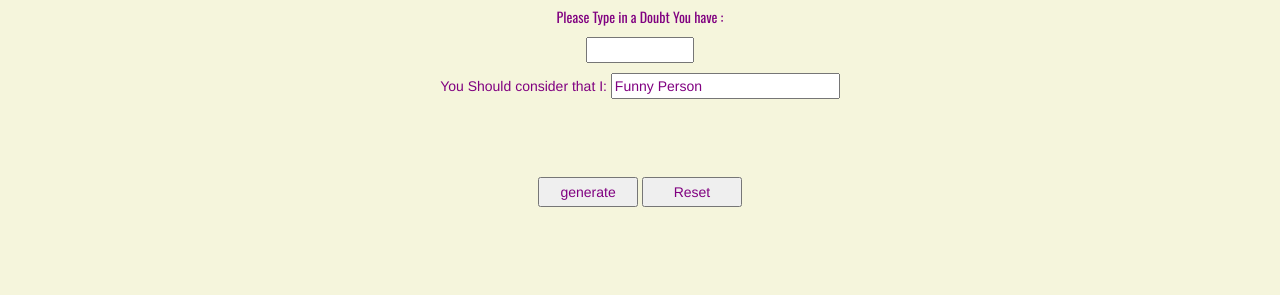
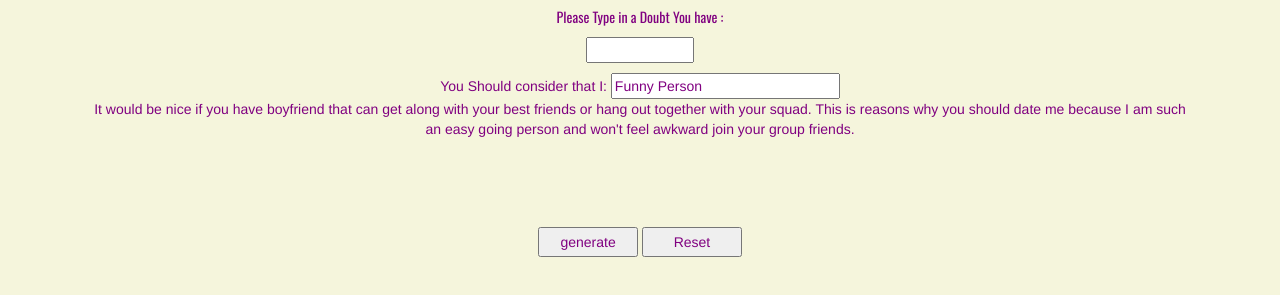
Before and after one commit to samboxft/20-12-21-reasons, a plain HTML site: page index.html in a window 1280 px wide. Both pictures are taken after typing "Sample", "Sample" into the empty fields and a click on the button "generate". Shown: the part 69-364 px from the top of the page. Drawn offline with nearby package versions, Linux system fonts and the light colour scheme; a web font is replaced by a local one.

Commit message:
messages

```diff
--- a/index.html
+++ b/index.html
@@ -24,9 +24,11 @@
             font-family: "Langar", cursive;
 
         }
+
         .doubts {
             font-family: "Oswald", sans-serif;
         }
+
         .consider {
             font-family: "Oswald", sans-serif;
 
@@ -39,7 +41,7 @@
             height: 30px;
         }
     </style>
-    <script src="main.js"></script>
+    <script defer src="main.js"></script>
     <title>reasons</title>
 
 </head>
@@ -52,10 +54,15 @@
             <p class="doubts"> Please Type in a Doubt You have : </p><input type="text" name="doubt" id="doubt"
                 size="10"><br>
             <p class="consider"></p> You Should consider that I: <input type="text" name="reason" size="25"><br>
-            <input type="button" class="button"  value="generate" onclick="generateReason()">
-            <input type="reset"  class="button" value="Reset" />
+            <div name="container">
+                <p id="explanation" name="exp"></p>
+
+            </div>
+            <input type="button" class="button" value="generate" onclick="generateReason()">
+            <input type="reset" class="button" value="Reset" onclick="resetAll()" />
         </form>
     </div>
+
 </body>
 
 </html>
--- a/main.js
+++ b/main.js
@@ -2,14 +2,25 @@
 
 
 
-// var explanations = ["It would be nice if you have girlfriend that can get along with your best friends or hang out together with your squad. This is reasons why you should date me because I am such an easy going person and won't feel awkward join your group friends.","","","","","","","","","","","","","","","","","","","","","","","","","","","","","","","","","","","","","","","","","","","","","","","","","","","","","","","","","","","","","","","","","","","","","",]
 
 
 function generateReason(reasons){
+    var explanations = ["It would be nice if you have boyfriend that can get along with your best friends or hang out together with your squad. This is reasons why you should date me because I am such an easy going person and won't feel awkward join your group friends.","If you date me, I will always try to cheer you up within your bad days.","Reasons why you should date me? One of them is because I love to smile. It is sure my positive vibes going to affect you too. Be prepare to fall in love if you see the sweetest smile that I have.","Have a funny person as your lover won't bored you. Trust me and this is reasons why you should date me." ,"I am a really independent Also even when I am sick, I can go to hospital by myself ","can be a good Teacher","I will basically laugh at any joke even a bad one"];
     document.getElementById('doubt').value = '';
+    document.querySelector("#explanation").value = '';
     var reasons = ["I Am Easy Going","Can Cheer You Up"," I Have The Sweetest Smile","Funny Person","Independent","I Am Smart","Don't Underestimate My Sense of Humor", "I Am Full of Surprise"," I Will Pay My Own Food","I Can Be A Chatter-Box Sometimes","I Am A Good Cook","I Can Play Instruments","We Can Cuddle All Day","I Can Drive","I Am A Good Kisser"," I Speak 3 Languages","I Can't Lie","We Can Party All Night","I Can Crave Your Lazy Side Too"," I Am Good Gamer","I Won't Hurt You","I Love Any Kind Of Music","Your Weekend Is Going To Be Fun","I'm Organized","You Can Count On Me"," I Am Your 24/7 Partner","I Manage My Money Wisely","I Consider Animals As My Best Friend","My Family Is Open-Minded Too","Very Loyal Person"];
     var numberOfReasons = reasons.length;
+    var explainLength = explanations.length
     var randomize = Math.floor(Math.random()* numberOfReasons);
+    var randomizExp = Math.floor(Math.random()* explainLength);
     var randomReason = reasons[randomize];
+    var randomExp = explanations[randomizExp];
     document.reasonForm.reason.value = randomReason;
+    var exp = document.querySelector("#explanation").innerHTML =  randomExp;
+
+         setTimeout(() => {
+            $("#explanation").empty();
+         }, 3000);
+
+
 }
```
Lines whose indentation alone changed are shown as unchanged.
